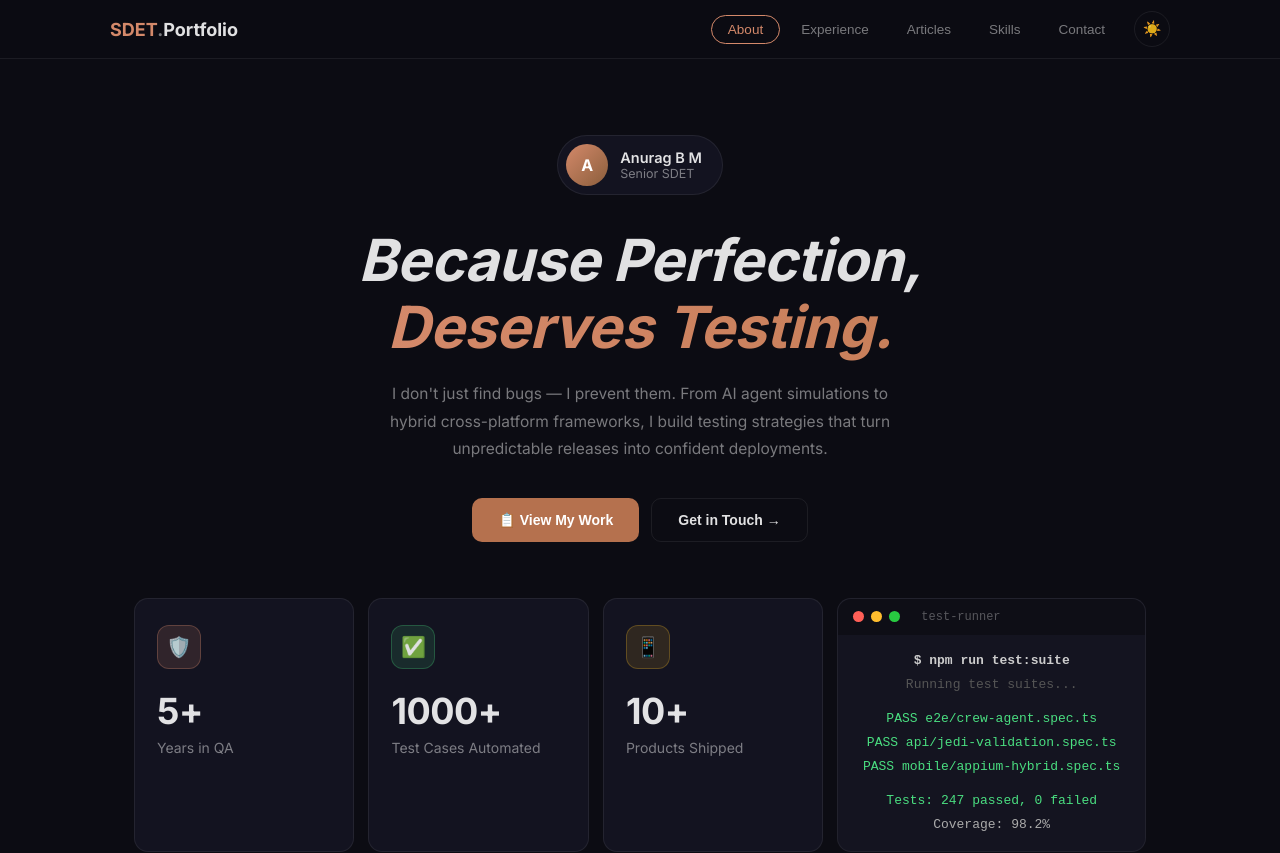
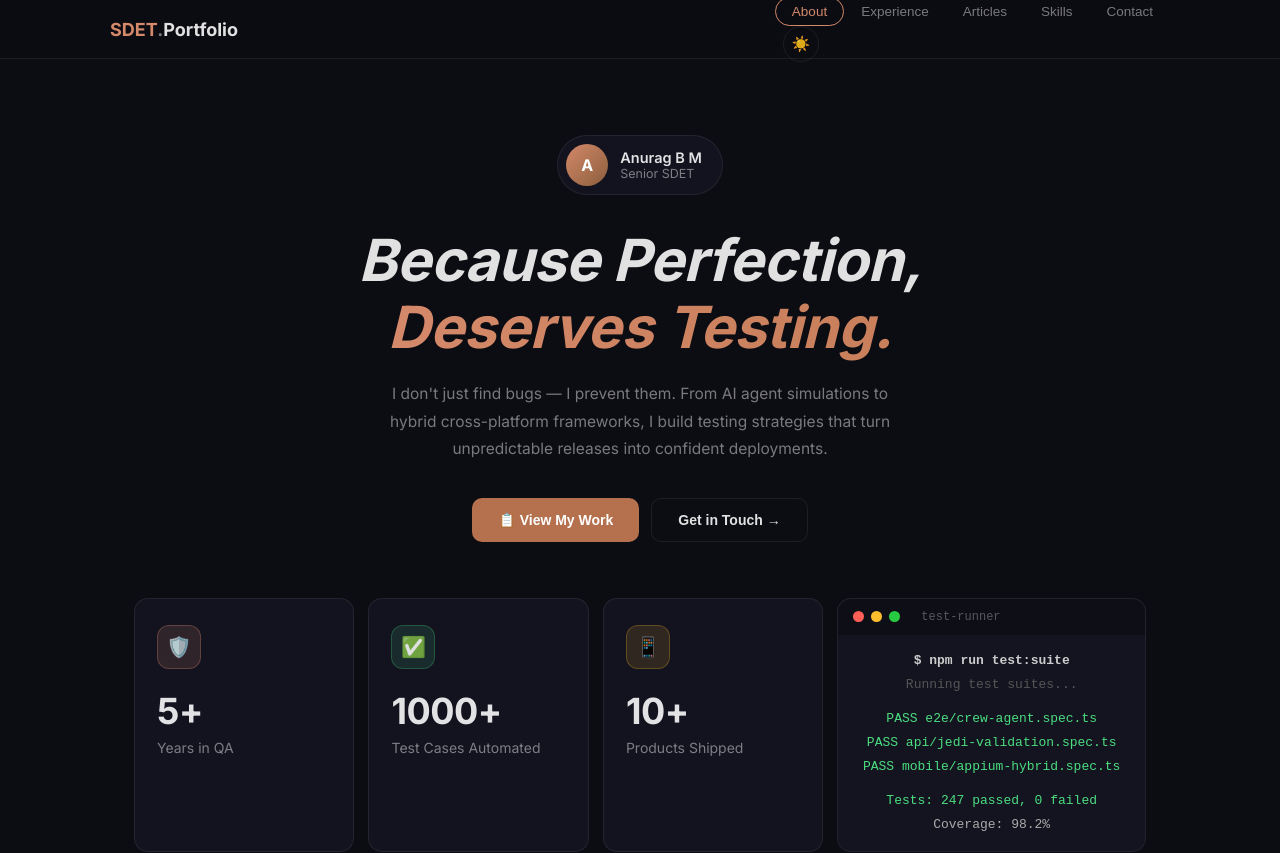
Before and after one commit to Anurag-BM/Portfolio, a React (Vite) app: page / in a window 1280 px wide. Shown: the top 853 px of the page. Built offline with nearby package versions, Linux system fonts and the light colour scheme.

Commit message:
Update Portfolio.jsx

```diff
--- a/src/Portfolio.jsx
+++ b/src/Portfolio.jsx
@@ -141,13 +141,16 @@ export default function Portfolio() {
       <style>{CSS}</style>
 
       <nav style={{ position: "sticky", top: 0, zIndex: 100, backdropFilter: "blur(20px)", WebkitBackdropFilter: "blur(20px)", background: dk ? "rgba(12,12,19,0.85)" : "rgba(245,243,239,0.85)", borderBottom: "1px solid " + bd, padding: "0 24px" }}>
-        <div style={{ maxWidth: 1060, margin: "0 auto", display: "flex", justifyContent: "space-between", alignItems: "center", height: 58 }}>
-          <div style={{ fontWeight: 700, fontSize: 18 }}><span style={{ color: accent }}>SDET</span><span style={{ color: mt }}>.</span>Portfolio</div>
-          <div style={{ display: "flex", alignItems: "center", gap: 4, flexWrap: "wrap" }} className="nav-links">
+        <div className="nav-wrapper" style={{ maxWidth: 1060, margin: "0 auto", display: "flex", justifyContent: "space-between", alignItems: "center", height: 58 }}>
+          <div className="nav-top-row">
+            <div className="nav-logo" style={{ fontWeight: 700, fontSize: 18 }}><span style={{ color: accent }}>SDET</span><span style={{ color: mt }}>.</span>Portfolio</div>
+            <button className="nav-theme-btn nav-theme-mobile" onClick={function() { setDk(!dk); }} style={{ background: "transparent", border: "1px solid " + bd, borderRadius: "50%", width: 36, height: 36, cursor: "pointer", color: tx, fontSize: 15, display: "none", alignItems: "center", justifyContent: "center", transition: "all 0.2s" }}>{dk ? "☀️" : "🌙"}</button>
+          </div>
+          <div className="nav-links">
             {NAV_ITEMS.map(function(n) {
               return <button key={n} className="nav-link-btn" onClick={function() { go(n); }} style={{ background: "transparent", border: nav === n ? "1px solid " + accent : "1px solid transparent", color: nav === n ? accent : mt, padding: "6px 16px", borderRadius: 22, cursor: "pointer", fontSize: 13.5, fontWeight: 500, transition: "all 0.2s" }}>{n}</button>;
             })}
-            <button onClick={function() { setDk(!dk); }} style={{ background: "transparent", border: "1px solid " + bd, borderRadius: "50%", width: 36, height: 36, cursor: "pointer", color: tx, fontSize: 15, marginLeft: 8, display: "flex", alignItems: "center", justifyContent: "center", transition: "all 0.2s" }}>{dk ? "☀️" : "🌙"}</button>
+            <button className="nav-theme-btn nav-theme-desktop" onClick={function() { setDk(!dk); }} style={{ background: "transparent", border: "1px solid " + bd, borderRadius: "50%", width: 36, height: 36, cursor: "pointer", color: tx, fontSize: 15, marginLeft: 8, display: "flex", alignItems: "center", justifyContent: "center", transition: "all 0.2s" }}>{dk ? "☀️" : "🌙"}</button>
           </div>
         </div>
       </nav>
```
